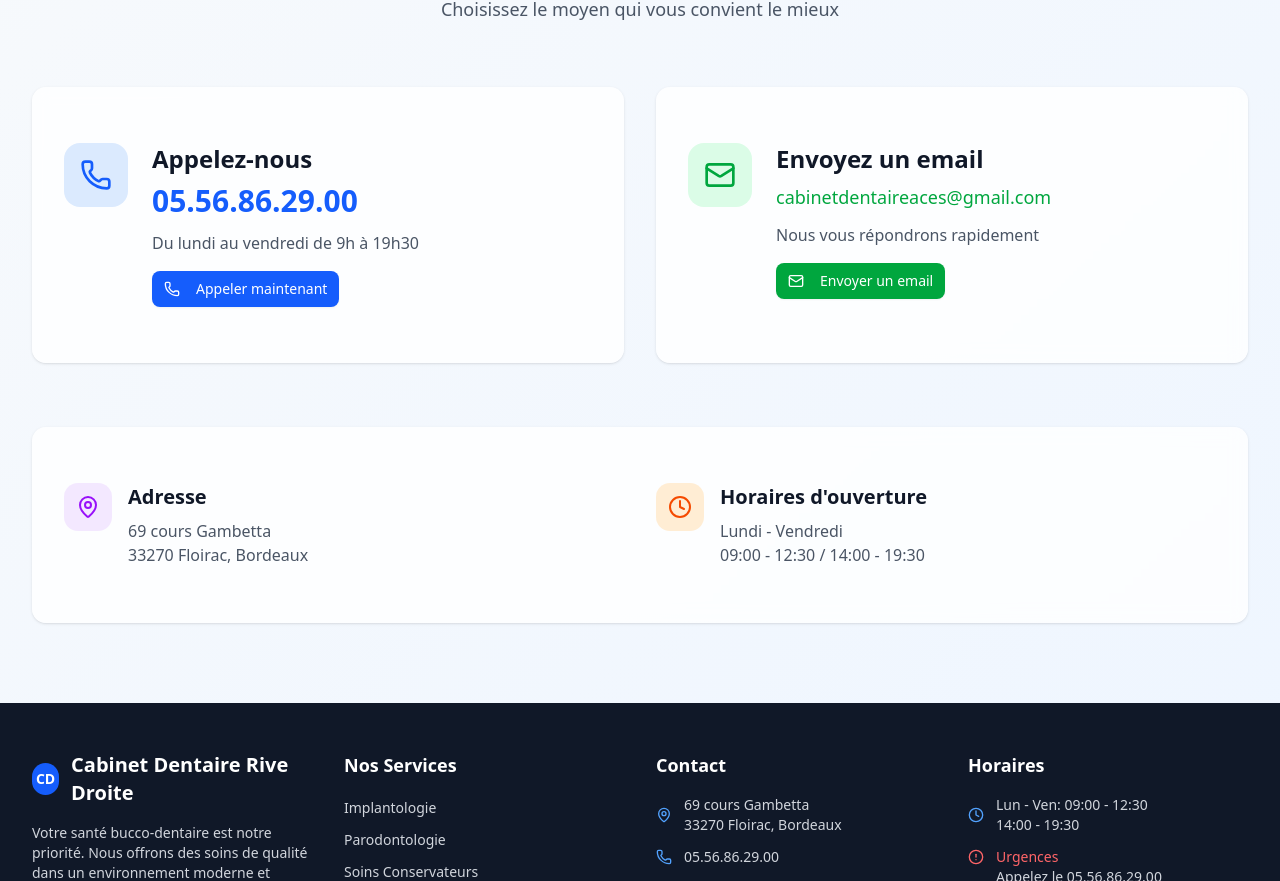
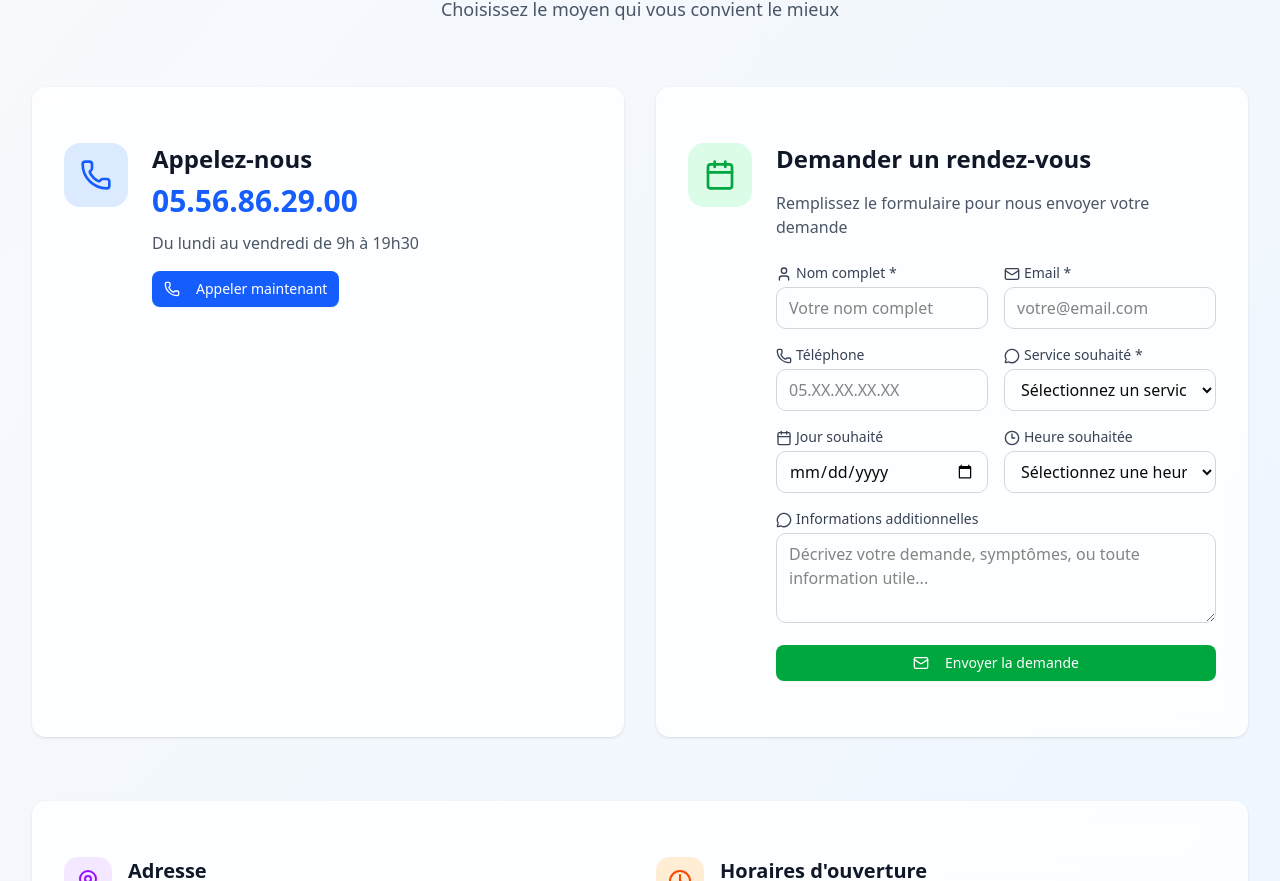
Before and after one commit to t-mercier/cabinet-dentaire-rive-droite, a Next.js app: page /contact in a window 1280 px wide. Shown: the part 515-1396 px from the top of the page. Built offline with nearby package versions, Linux system fonts and the light colour scheme.

Commit message:
Add detailed appointment form with all required fields and structured email template

```diff
--- a/src/app/contact/page.tsx
+++ b/src/app/contact/page.tsx
@@ -6,7 +6,9 @@ import {
   MapPin,
   Clock,
   Calendar,
-  MessageCircle
+  MessageCircle,
+  User,
+  Clock3
 } from 'lucide-react'
 
 export default function ContactPage() {
@@ -72,31 +74,177 @@ export default function ContactPage() {
               </CardContent>
             </Card>
 
-            {/* Email */}
+            {/* Formulaire de rendez-vous */}
             <Card className="group hover:shadow-xl transition-all duration-300 border-0 bg-white/80 backdrop-blur-sm">
               <CardContent className="p-8">
                 <div className="flex items-start space-x-6">
                   <div className="flex-shrink-0">
                     <div className="w-16 h-16 bg-green-100 rounded-2xl flex items-center justify-center group-hover:bg-green-200 transition-colors">
-                      <Mail className="w-8 h-8 text-green-600" />
+                      <Calendar className="w-8 h-8 text-green-600" />
                     </div>
                   </div>
                   <div className="flex-1">
-                    <h3 className="text-2xl font-bold text-gray-900 mb-2">
-                      Envoyez un email
+                    <h3 className="text-2xl font-bold text-gray-900 mb-4">
+                      Demander un rendez-vous
                     </h3>
-                    <p className="text-lg text-green-600 mb-3 break-all">
-                      cabinetdentaireaces@gmail.com
+                    <p className="text-gray-600 mb-6">
+                      Remplissez le formulaire pour nous envoyer votre demande
                     </p>
-                    <p className="text-gray-600 mb-4">
-                      Nous vous répondrons rapidement
-                    </p>
-                    <Button asChild className="bg-green-600 hover:bg-green-700 text-white">
-                      <a href="mailto:cabinetdentaireaces@gmail.com?subject=Demande de rendez-vous&body=Bonjour,%0D%0A%0D%0AJe souhaiterais prendre rendez-vous.%0D%0A%0D%0AMerci.">
+
+                    <form className="space-y-4" onSubmit={(e) => {
+                      e.preventDefault();
+                      const formData = new FormData(e.target as HTMLFormElement);
+                      const nom = formData.get('nom') as string;
+                      const email = formData.get('email') as string;
+                      const telephone = formData.get('telephone') as string;
+                      const service = formData.get('service') as string;
+                      const jour = formData.get('jour') as string;
+                      const heure = formData.get('heure') as string;
+                      const infos = formData.get('infos') as string;
+
+                      const subject = `Demande de rendez-vous - ${service}`;
+                      const body = `Bonjour,
+
+Je souhaiterais prendre rendez-vous pour : ${service}
+
+Informations personnelles :
+- Nom : ${nom}
+- Email : ${email}
+- Téléphone : ${telephone}
+
+Préférences :
+- Jour souhaité : ${jour}
+- Heure souhaitée : ${heure}
+
+Informations additionnelles :
+${infos}
+
+Merci de me recontacter pour confirmer le rendez-vous.
+
+Cordialement,
+${nom}`;
+
+                      const mailtoLink = `mailto:cabinetdentaireaces@gmail.com?subject=${encodeURIComponent(subject)}&body=${encodeURIComponent(body)}`;
+                      window.open(mailtoLink, '_self');
+                    }}>
+                      <div className="grid grid-cols-1 md:grid-cols-2 gap-4">
+                        <div>
+                          <label className="block text-sm font-medium text-gray-700 mb-1">
+                            <User className="w-4 h-4 inline mr-1" />
+                            Nom complet *
+                          </label>
+                          <input
+                            type="text"
+                            name="nom"
+                            required
+                            className="w-full px-3 py-2 border border-gray-300 rounded-lg focus:ring-2 focus:ring-green-500 focus:border-transparent"
+                            placeholder="Votre nom complet"
+                          />
+                        </div>
+                        <div>
+                          <label className="block text-sm font-medium text-gray-700 mb-1">
+                            <Mail className="w-4 h-4 inline mr-1" />
+                            Email *
+                          </label>
+                          <input
+                            type="email"
+                            name="email"
+                            required
+                            className="w-full px-3 py-2 border border-gray-300 rounded-lg focus:ring-2 focus:ring-green-500 focus:border-transparent"
+                            placeholder="votre@email.com"
+                          />
+                        </div>
+                        <div>
+                          <label className="block text-sm font-medium text-gray-700 mb-1">
+                            <Phone className="w-4 h-4 inline mr-1" />
+                            Téléphone
+                          </label>
+                          <input
+                            type="tel"
+                            name="telephone"
+                            className="w-full px-3 py-2 border border-gray-300 rounded-lg focus:ring-2 focus:ring-green-500 focus:border-transparent"
+                            placeholder="05.XX.XX.XX.XX"
+                          />
+                        </div>
+                        <div>
+                          <label className="block text-sm font-medium text-gray-700 mb-1">
+                            <MessageCircle className="w-4 h-4 inline mr-1" />
+                            Service souhaité *
+                          </label>
+                          <select
+                            name="service"
+                            required
+                            className="w-full px-3 py-2 border border-gray-300 rounded-lg focus:ring-2 focus:ring-green-500 focus:border-transparent"
+                          >
+                            <option value="">Sélectionnez un service</option>
+                            <option value="Consultation générale">Consultation générale</option>
+                            <option value="Implantologie">Implantologie</option>
+                            <option value="Parodontologie">Parodontologie</option>
+                            <option value="Soins conservateurs">Soins conservateurs</option>
+                            <option value="Prothèses dentaires">Prothèses dentaires</option>
+                            <option value="Blanchiment">Blanchiment</option>
+                            <option value="Pédodontie">Pédodontie</option>
+                            <option value="Urgence">Urgence</option>
+                          </select>
+                        </div>
+                        <div>
+                          <label className="block text-sm font-medium text-gray-700 mb-1">
+                            <Calendar className="w-4 h-4 inline mr-1" />
+                            Jour souhaité
+                          </label>
+                          <input
+                            type="date"
+                            name="jour"
+                            className="w-full px-3 py-2 border border-gray-300 rounded-lg focus:ring-2 focus:ring-green-500 focus:border-transparent"
+                          />
+                        </div>
+                        <div>
+                          <label className="block text-sm font-medium text-gray-700 mb-1">
+                            <Clock3 className="w-4 h-4 inline mr-1" />
+                            Heure souhaitée
+                          </label>
+                          <select
+                            name="heure"
+                            className="w-full px-3 py-2 border border-gray-300 rounded-lg focus:ring-2 focus:ring-green-500 focus:border-transparent"
+                          >
+                            <option value="">Sélectionnez une heure</option>
+                            <option value="9h00">9h00</option>
+                            <option value="9h30">9h30</option>
+                            <option value="10h00">10h00</option>
+                            <option value="10h30">10h30</option>
+                            <option value="11h00">11h00</option>
+                            <option value="11h30">11h30</option>
+                            <option value="14h00">14h00</option>
+                            <option value="14h30">14h30</option>
+                            <option value="15h00">15h00</option>
+                            <option value="15h30">15h30</option>
+                            <option value="16h00">16h00</option>
+                            <option value="16h30">16h30</option>
+                            <option value="17h00">17h00</option>
+                            <option value="17h30">17h30</option>
+                            <option value="18h00">18h00</option>
+                            <option value="18h30">18h30</option>
+                            <option value="19h00">19h00</option>
+                          </select>
+                        </div>
+                      </div>
+                      <div>
+                        <label className="block text-sm font-medium text-gray-700 mb-1">
+                          <MessageCircle className="w-4 h-4 inline mr-1" />
+                          Informations additionnelles
+                        </label>
+                        <textarea
+                          name="infos"
+                          rows={3}
+                          className="w-full px-3 py-2 border border-gray-300 rounded-lg focus:ring-2 focus:ring-green-500 focus:border-transparent"
+                          placeholder="Décrivez votre demande, symptômes, ou toute information utile..."
+                        />
+                      </div>
+                      <Button type="submit" className="w-full bg-green-600 hover:bg-green-700 text-white">
                         <Mail className="w-4 h-4 mr-2" />
-                        Envoyer un email
-                      </a>
-                    </Button>
+                        Envoyer la demande
+                      </Button>
+                    </form>
                   </div>
                 </div>
               </CardContent>
```
